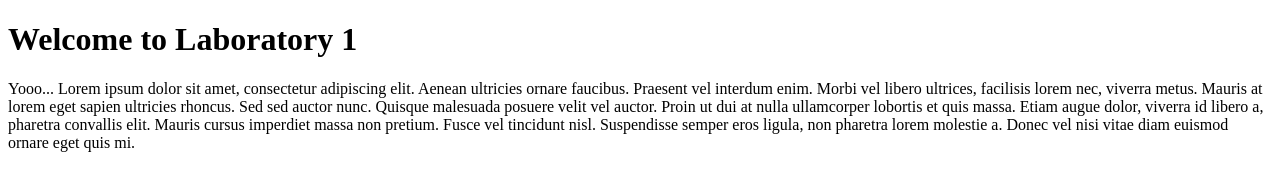
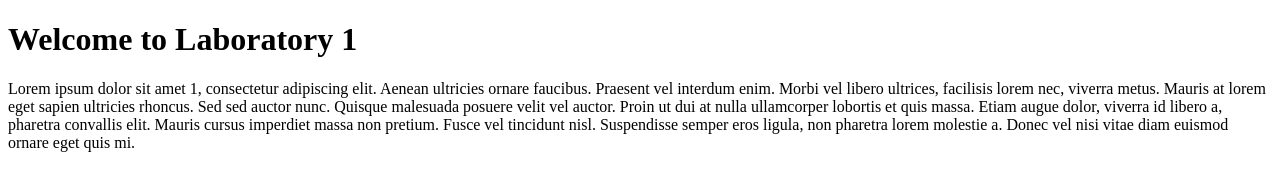
Before and after one commit to jamukha/jamukha.github.io, a plain HTML site: page index.html in a window 1280 px wide. Drawn offline with Linux system fonts and the light colour scheme.

Commit message:
Update index.html

```diff
--- a/index.html
+++ b/index.html
@@ -5,6 +5,6 @@
 </head>
 <body>
 	<h1>Welcome to Laboratory 1</h1>
-	<p>Yooo... Lorem ipsum dolor sit amet, consectetur adipiscing elit. Aenean ultricies ornare faucibus. Praesent vel interdum enim. Morbi vel libero ultrices, facilisis lorem nec, viverra metus. Mauris at lorem eget sapien ultricies rhoncus. Sed sed auctor nunc. Quisque malesuada posuere velit vel auctor. Proin ut dui at nulla ullamcorper lobortis et quis massa. Etiam augue dolor, viverra id libero a, pharetra convallis elit. Mauris cursus imperdiet massa non pretium. Fusce vel tincidunt nisl. Suspendisse semper eros ligula, non pharetra lorem molestie a. Donec vel nisi vitae diam euismod ornare eget quis mi.</p>
+	<p>Lorem ipsum dolor sit amet 1, consectetur adipiscing elit. Aenean ultricies ornare faucibus. Praesent vel interdum enim. Morbi vel libero ultrices, facilisis lorem nec, viverra metus. Mauris at lorem eget sapien ultricies rhoncus. Sed sed auctor nunc. Quisque malesuada posuere velit vel auctor. Proin ut dui at nulla ullamcorper lobortis et quis massa. Etiam augue dolor, viverra id libero a, pharetra convallis elit. Mauris cursus imperdiet massa non pretium. Fusce vel tincidunt nisl. Suspendisse semper eros ligula, non pharetra lorem molestie a. Donec vel nisi vitae diam euismod ornare eget quis mi.</p>
 </body>
 </html>
```
